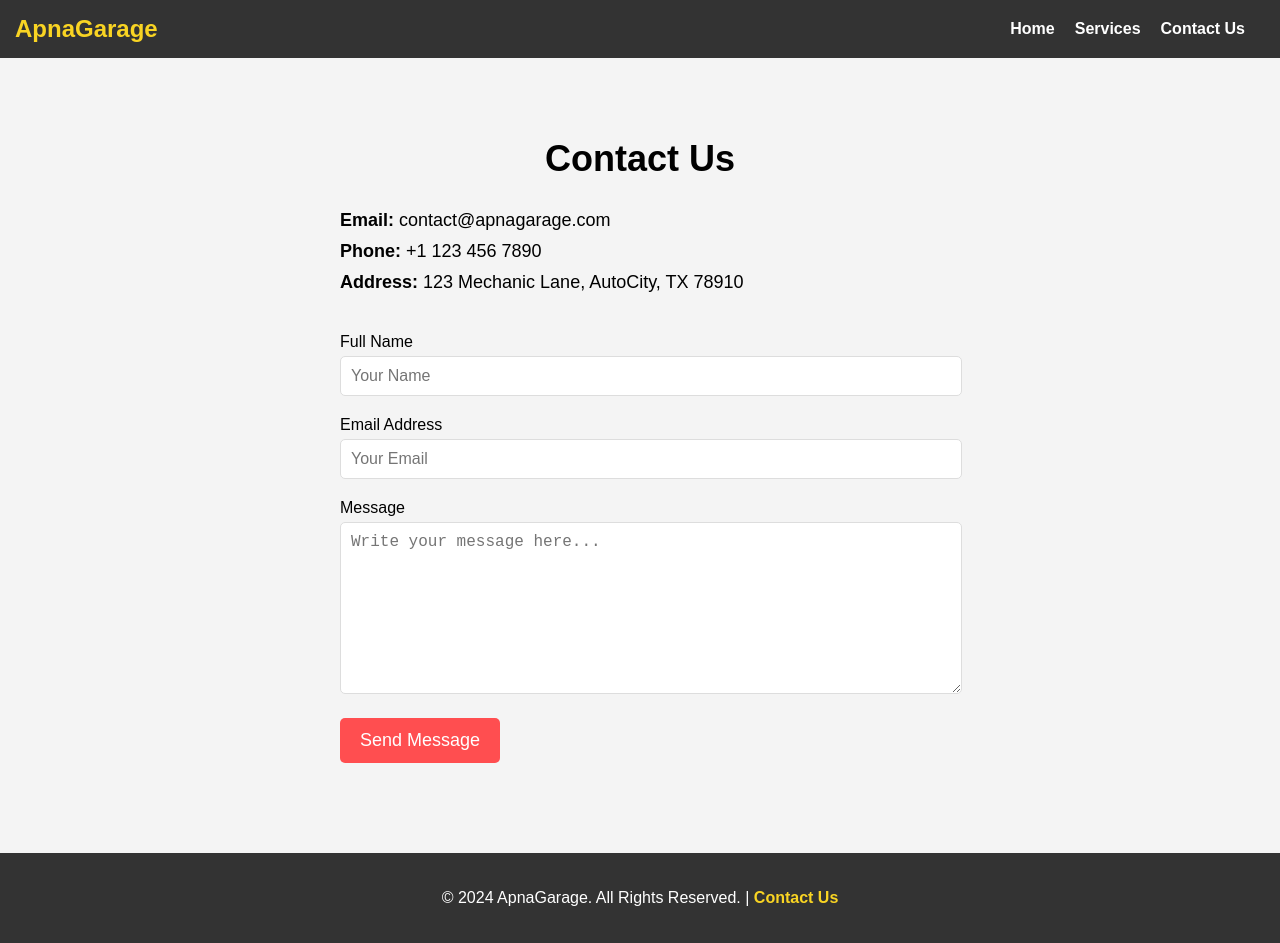
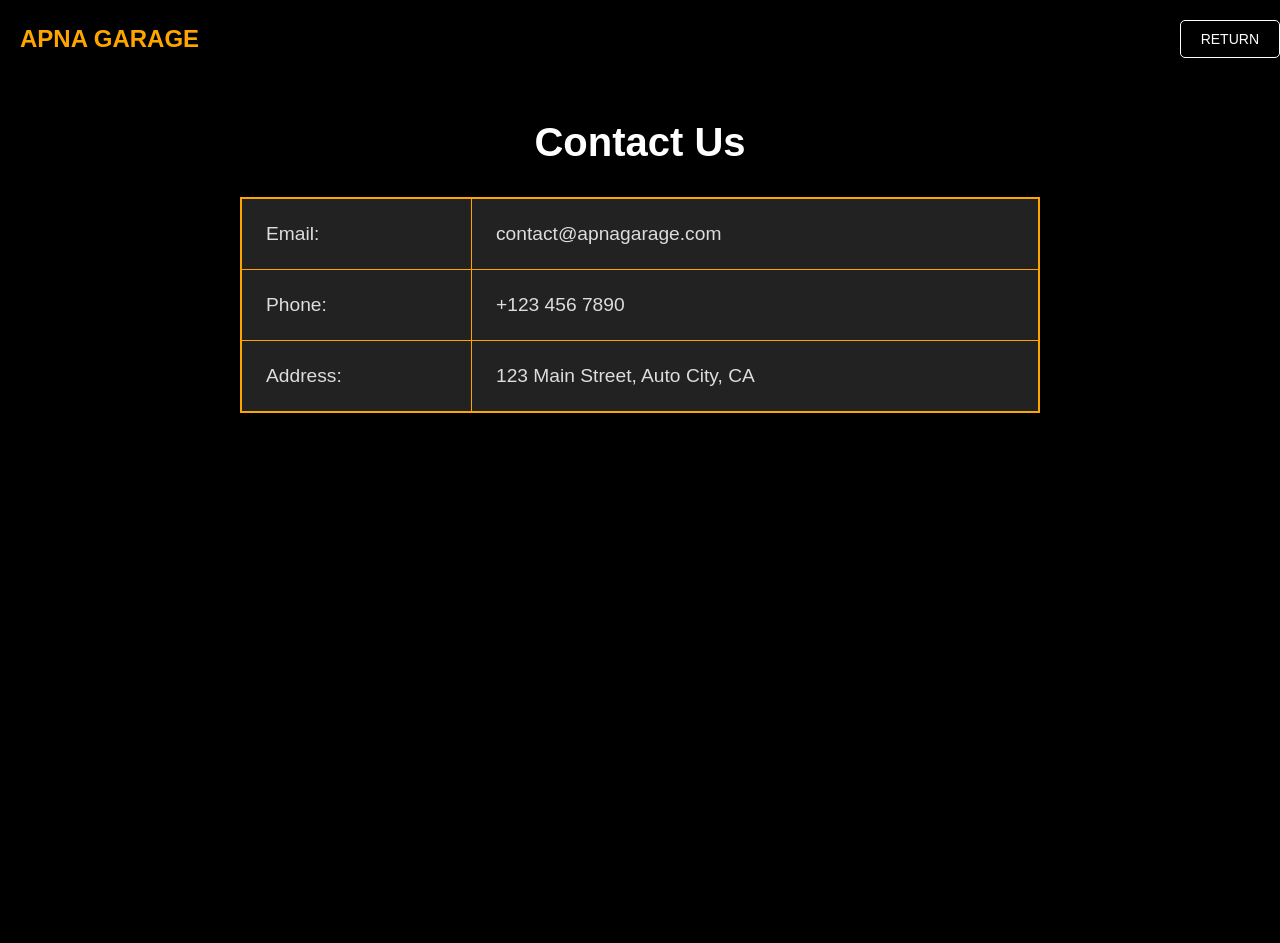
Before and after one commit to hasnainkhurram2/Apna-Garage, a website: page frontend/pages/contactUs.html in a window 1280 px wide. After the commit the page ends 800 px from the top, so only its background shows below. Drawn offline with Linux system fonts and the light colour scheme.

Commit message:
update contact

```diff
--- /dev/null
+++ b/frontend/css/contactUs.css
@@ -0,0 +1,43 @@
+
+
+/* Body */
+body {
+    background-color: black;
+    color: white;
+    font-family: Arial, sans-serif;
+    margin: 0;
+    padding-top: 70px; /* Offset for navbar */
+    text-align: center;
+}
+
+/* Contact Container */
+.contact-container {
+    margin-top: 50px;
+}
+
+.contact-container h2 {
+    color: white;
+    font-size: 2.5rem;
+    margin-bottom: 2rem;
+}
+
+/* Contact Table */
+.contact-table {
+    margin: 0 auto;
+    border-collapse: collapse;
+    width: 90%; /* Increased table width */
+    max-width: 800px; /* Larger maximum width */
+    background-color: #222; /* Slightly darker background */
+    color: #ddd; /* Lighter grey text */
+    border: 2px solid orange;
+    border-radius: 8px;
+    box-shadow: 0 4px 10px rgba(0, 0, 0, 0.7); /* Enhanced shadow for emphasis */
+}
+
+.contact-table td {
+    padding: 1.5rem; /* Larger padding for better spacing */
+    font-size: 1.2rem; /* Larger font size for better readability */
+    text-align: left;
+    border: 1px solid orange;
+    color: #ddd; /* Ensures both labels and data are lighter grey */
+}
--- /dev/null
+++ b/frontend/js/contactUs.js
@@ -0,0 +1,4 @@
+// Redirect to homepage
+function redirectToHome() {
+    window.location.href = "./landingPage.html";
+}
--- a/frontend/pages/contactUs.html
+++ b/frontend/pages/contactUs.html
@@ -3,177 +3,40 @@
 <head>
     <meta charset="UTF-8">
     <meta name="viewport" content="width=device-width, initial-scale=1.0">
-    <title>ApnaGarage - Contact Us</title>
-    <style>
-        body {
-            font-family: 'Poppins', sans-serif;
-            margin: 0;
-            padding: 0;
-            box-sizing: border-box;
-        }
-
-        /* Navigation Bar */
-        nav {
-            background-color: #333;
-            color: white;
-            padding: 15px;
-            display: flex;
-            justify-content: space-between;
-            align-items: center;
-        }
-
-        nav ul {
-            list-style-type: none;
-            margin: 0;
-            padding: 0;
-            display: flex;
-        }
-
-        nav ul li {
-            margin-right: 20px;
-        }
-
-        nav ul li a {
-            color: white;
-            text-decoration: none;
-            font-weight: bold;
-            transition: color 0.3s;
-        }
-
-        nav ul li a:hover {
-            color: #f9d423;
-        }
-
-        .logo {
-            font-size: 24px;
-            font-weight: bold;
-            color: #f9d423;
-        }
-
-        /* Contact Section */
-        .contact-section {
-            padding: 50px 20px;
-            text-align: center;
-            background-color: #f4f4f4;
-        }
-
-        .contact-section h2 {
-            font-size: 36px;
-            margin-bottom: 30px;
-        }
-
-        .contact-info {
-            max-width: 600px;
-            margin: 0 auto;
-            text-align: left;
-        }
-
-        .contact-info p {
-            font-size: 18px;
-            margin: 10px 0;
-        }
-
-        .contact-form {
-            max-width: 600px;
-            margin: 40px auto;
-            text-align: left;
-        }
-
-        .contact-form label {
-            font-size: 16px;
-            margin-bottom: 5px;
-            display: block;
-        }
-
-        .contact-form input, .contact-form textarea {
-            width: 100%;
-            padding: 10px;
-            margin-bottom: 20px;
-            border: 1px solid #ddd;
-            border-radius: 5px;
-            font-size: 16px;
-        }
-
-        .contact-form textarea {
-            height: 150px;
-        }
-
-        .submit-button {
-            background-color: #ff4e50;
-            color: white;
-            padding: 12px 20px;
-            border: none;
-            border-radius: 5px;
-            font-size: 18px;
-            cursor: pointer;
-            transition: background-color 0.3s;
-        }
-
-        .submit-button:hover {
-            background-color: #f9d423;
-        }
-
-        footer {
-            background-color: #333;
-            color: white;
-            padding: 20px;
-            text-align: center;
-        }
-
-        footer a {
-            color: #f9d423;
-            text-decoration: none;
-            font-weight: bold;
-        }
-
-        footer a:hover {
-            text-decoration: underline;
-        }
-    </style>
+    <title>Contact Us - ApnaGarage</title>
+    <link rel="stylesheet" href="../css/contactUs.css">
+    <link rel="stylesheet" href="../css/navbar.css">
 </head>
 <body>
+    <!-- Navbar -->
+    <div class="navbar">
+        <div class="nav-left">
+            <h1>APNA GARAGE</h1>
+        </div>
+        <div class="nav-right">
+            <button class="nav-button" onclick="redirectToHome()">RETURN</button>
+        </div>
+    </div>
 
-    <!-- Navigation Bar -->
-    <nav>
-        <div class="logo">ApnaGarage</div>
-        <ul>
-            <li><a href="index.html">Home</a></li>
-            <li><a href="services.html">Services</a></li>
-            <li><a href="contacts.html">Contact Us</a></li>
-        </ul>
-    </nav>
+    <!-- Contact Us Section -->
+    <div class="contact-container">
+        <h2>Contact Us</h2>
+        <table class="contact-table">
+            <tr>
+                <td>Email:</td>
+                <td>contact@apnagarage.com</td>
+            </tr>
+            <tr>
+                <td>Phone:</td>
+                <td>+123 456 7890</td>
+            </tr>
+            <tr>
+                <td>Address:</td>
+                <td>123 Main Street, Auto City, CA</td>
+            </tr>
+        </table>
+    </div>
 
-    <!-- Contact Section -->
-    <section class="contact-section">
-        <h2>Contact Us</h2>
-
-        <div class="contact-info">
-            <p><strong>Email:</strong> contact@apnagarage.com</p>
-            <p><strong>Phone:</strong> +1 123 456 7890</p>
-            <p><strong>Address:</strong> 123 Mechanic Lane, AutoCity, TX 78910</p>
-        </div>
-
-        <!-- Contact Form -->
-        <div class="contact-form">
-            <form action="#" method="post">
-                <label for="name">Full Name</label>
-                <input type="text" id="name" name="name" placeholder="Your Name" required>
-
-                <label for="email">Email Address</label>
-                <input type="email" id="email" name="email" placeholder="Your Email" required>
-
-                <label for="message">Message</label>
-                <textarea id="message" name="message" placeholder="Write your message here..." required></textarea>
-
-                <button type="submit" class="submit-button">Send Message</button>
-            </form>
-        </div>
-    </section>
-
-    <!-- Footer -->
-    <footer>
-        <p>&copy; 2024 ApnaGarage. All Rights Reserved. | <a href="contacts.html">Contact Us</a></p>
-    </footer>
-
+    <script src="../js/contactUs.js"></script>
 </body>
 </html>
```
